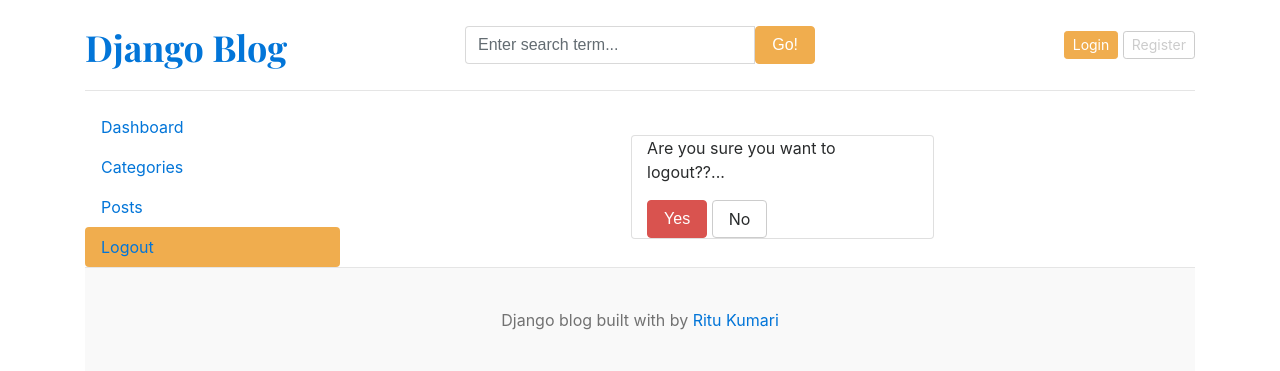
After one commit to Ritukumari2003/Django-Blogs-App, a Django app: page /dashboard/dashboard_logout/ in a window 1280 px wide. The commit adds this page. Shown: the top 371 px of the page. Run offline with Django 5.2, Linux system fonts and the light colour scheme; data that the repository does not hold is empty.

Commit message:
Added additional minute features

```diff
--- a/blog_main/urls.py
+++ b/blog_main/urls.py
@@ -34,6 +34,9 @@ urlpatterns = [
     # specific blog endpoint
     path('blogs/<slug:slug>/', BlogsView.blogs, name='blogs'),
 
+    # deleting the comment in a blog
+    path('delete-comment/<int:comment_id>/', BlogsView.delete_comment, name='delete_comment'),
+
     # search endpoint
     path('blogs/search/', BlogsView.search, name='search'),
 
--- a/blogs/admin.py
+++ b/blogs/admin.py
@@ -7,7 +7,10 @@ class BlogAdmin(admin.ModelAdmin):
     search_fields = ('id', 'title', 'category__category_name', 'status')  # Since the category field of Blog is the foreign key of the Category class category_name
     list_editable = ('is_featured',)
 
+class CommentAdmin(admin.ModelAdmin):
+    list_display = ('user', 'comment', 'blog__title',)
+
 # Register your models here.
 admin.site.register(Category)
 admin.site.register(Blog, BlogAdmin)
-admin.site.register(Comment)
+admin.site.register(Comment, CommentAdmin)
--- a/dashboard/urls.py
+++ b/dashboard/urls.py
@@ -22,4 +22,7 @@ urlpatterns = [
     path('users/add/', views.add_user, name='add_user'),
     path('users/edit/<int:pk>/', views.edit_user, name='edit_user'),
     path('users/delete/<int:pk>/', views.delete_user, name='delete_user'),
+
+    # logout
+    path('dashboard_logout/', views.dashboard_logout, name='dashboard_logout'),
 ]
--- a/dashboard/views.py
+++ b/dashboard/views.py
@@ -4,6 +4,8 @@ from django.contrib.auth.decorators import login_required
 from .forms import AddUserForm, BlogPostForm, CategoryForm, EditUserForm
 from django.template.defaultfilters import slugify
 from django.contrib.auth.models import User
+from django.contrib import auth
+from django.contrib import messages
 
 # Create your views here.
 @login_required(login_url='login')
@@ -43,6 +45,8 @@ def edit_category(request, pk):
         if form.is_valid():
             form.save()
             return redirect('categories')
+        else:
+            messages.error(request, "Category already exists!!...")
     form = CategoryForm(instance=category)
     context = {
         'form': form,
@@ -152,3 +156,10 @@ def delete_user(request, pk):
     user = get_object_or_404(User, pk=pk)
     user.delete()
     return redirect('users')
+
+def dashboard_logout(request):
+    if request.method == "POST":
+        auth.logout(request)
+        return redirect('home')  # or wherever you want
+
+    return render(request, 'dashboard/logout.html')
--- a/templates/dashboard/edit_category.html
+++ b/templates/dashboard/edit_category.html
@@ -16,6 +16,12 @@
                 {% csrf_token %}
                 {{ form | crispy }}
                 <button type="submit" class="btn btn-warning">Submit</button>
+                <p></p>
+                {% if messages %}
+                    {% for message in messages %}
+                        <div class="alert alert-danger">{{ message }}</div>
+                    {% endfor %}
+                {% endif %}
         </form>
         <br>
     </div>
--- /dev/null
+++ b/templates/dashboard/logout.html
@@ -0,0 +1,27 @@
+{% extends 'base.html' %}
+{% block content %}
+
+<div class="row">
+    <!-- Left Side Bar  -->
+    <!-- import sidebar here  -->
+     {% include 'dashboard/sidebar.html' %}
+
+    <!-- Right Side Bar  -->
+    <div class="card" style="margin: auto;">
+        <div class="card-body">
+            <div class="col-md-9">
+                <p>Are you sure you want to logout??...</p>
+
+                <form method="POST" action="{% url 'dashboard_logout' %}" style="display:inline;">
+                    {% csrf_token %}
+                    <button type="submit" class="btn btn-danger">Yes</button>
+                </form>
+
+                <a href="{% url 'dashboard' %}" class="btn btn-secondary">No</a>
+            </div>
+        </div>
+    </div>
+</div>
+
+
+{% endblock %}
--- a/templates/dashboard/sidebar.html
+++ b/templates/dashboard/sidebar.html
@@ -8,6 +8,6 @@
 
             <a href="{% url 'categories' %}" class="nav-link text-dark {% if '/categories/' in request.path %}bg-warning{% endif %}">Categories</a>
             <a href="{% url 'posts' %}" class="nav-link text-dark {% if '/posts/' in request.path %}bg-warning{% endif %}">Posts</a>
-            <a href="" class="nav-link text-dark">Logout</a>
+            <a href="{% url 'dashboard_logout' %}" class="nav-link text-dark {% if '/dashboard_logout/' in request.path %}bg-warning{% endif %}">Logout</a>
         </div>
     </div>
```
Also changed, not shown: blogs/views.py (+12 -0 lines), templates/blogs.html (+14 -4 lines).
